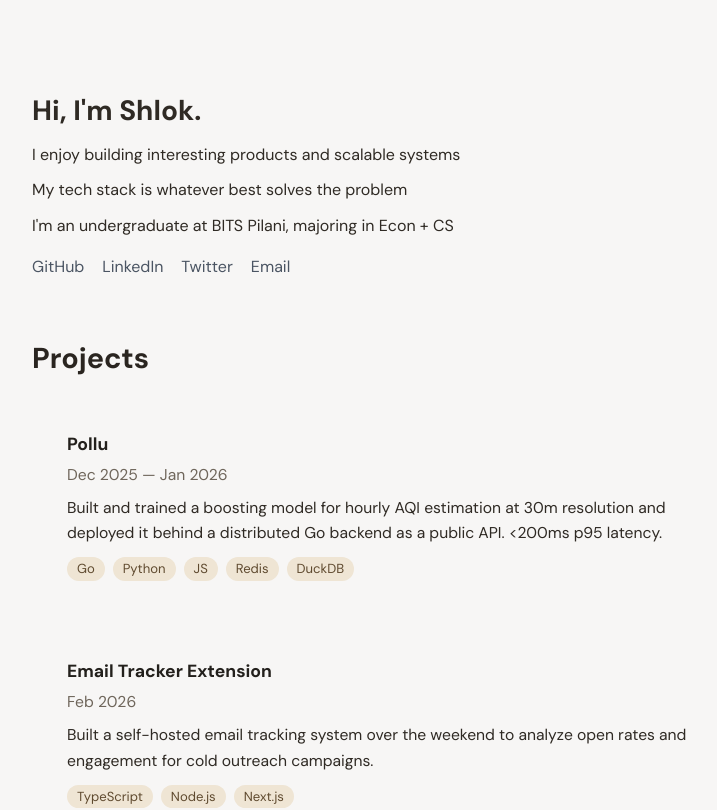
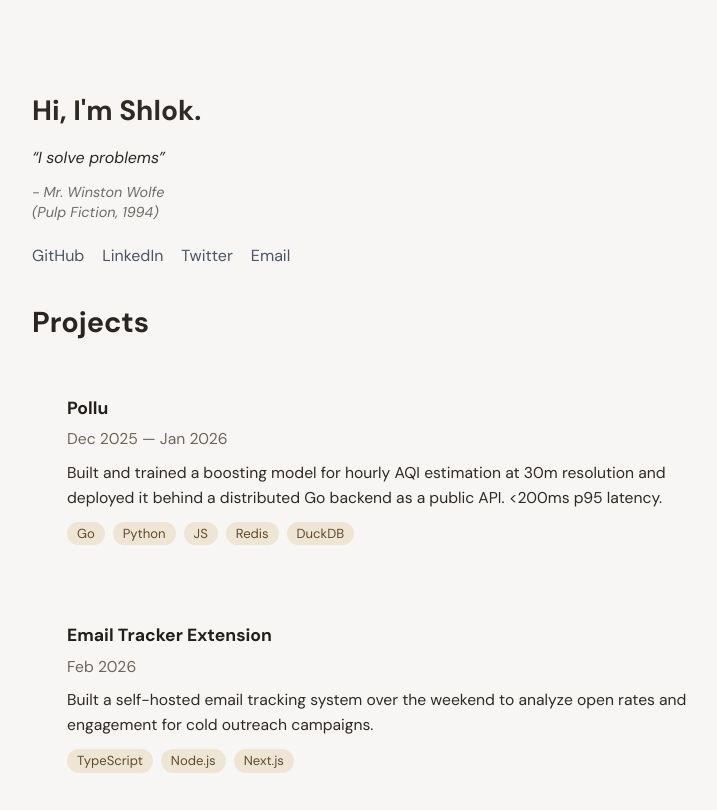
Before and after one commit to shlokjain2031/shloks-edge, a React (Vite) app: page / in a window 1280 px wide. Shown: the top 810 px of the page, without its empty margins (256-973 px from the left). Built offline with nearby package versions, Linux system fonts and the light colour scheme.

Commit message:
pulp fiction quote update

```diff
--- a/src/App.tsx
+++ b/src/App.tsx
@@ -152,11 +152,13 @@ function App() {
       <main className="page">
       <section className="hero">
         <h1>Hi, I&apos;m Shlok.</h1>
-        <p> I enjoy building interesting products and scalable systems</p>
-        <p> My tech stack is whatever best solves the problem </p>
-        <p>
-          I&apos;m an undergraduate at BITS Pilani, majoring in Econ + CS
-        </p>
+        <blockquote className="hero-quote">
+          <p className="hero-quote-text">&ldquo;I solve problems&rdquo;</p>
+          <footer className="hero-quote-meta">
+            <span>- Mr. Winston Wolfe</span>
+            <span>(Pulp Fiction, 1994)</span>
+          </footer>
+        </blockquote>
         <div className="links" aria-label="Social links">
           <a href="https://github.com/shlokjain2031" target="_blank" rel="noreferrer">
             GitHub
--- a/src/styles.css
+++ b/src/styles.css
@@ -35,6 +35,33 @@ body {
 .hero p {
   font-size: 1rem;
   margin: 0 0 10px;
+}
+
+.hero-quote {
+  margin: 14px 0 2px;
+  padding: 4px 0;
+}
+
+.hero-quote-text {
+  margin: 0;
+  font-size: 1.62rem;
+  line-height: 1.45;
+  font-style: italic;
+  color: #2d2823;
+}
+
+.hero-quote-meta {
+  margin-top: 14px;
+  display: flex;
+  flex-direction: column;
+  align-items: flex-start;
+  text-align: left;
+  gap: 1px;
+  font-size: 0.9rem;
+  font-style: italic;
+  line-height: 1.35;
+  color: #2f2a24;
+  opacity: 0.68;
 }
 
 .links {
@@ -145,6 +172,10 @@ body {
 
 section {
   margin-top: 54px;
+}
+
+.hero + section {
+  margin-top: 30px;
 }
 
 h2 {
```
Also changed, not shown: 2 other files (tests, documents, lock files or other folders).
